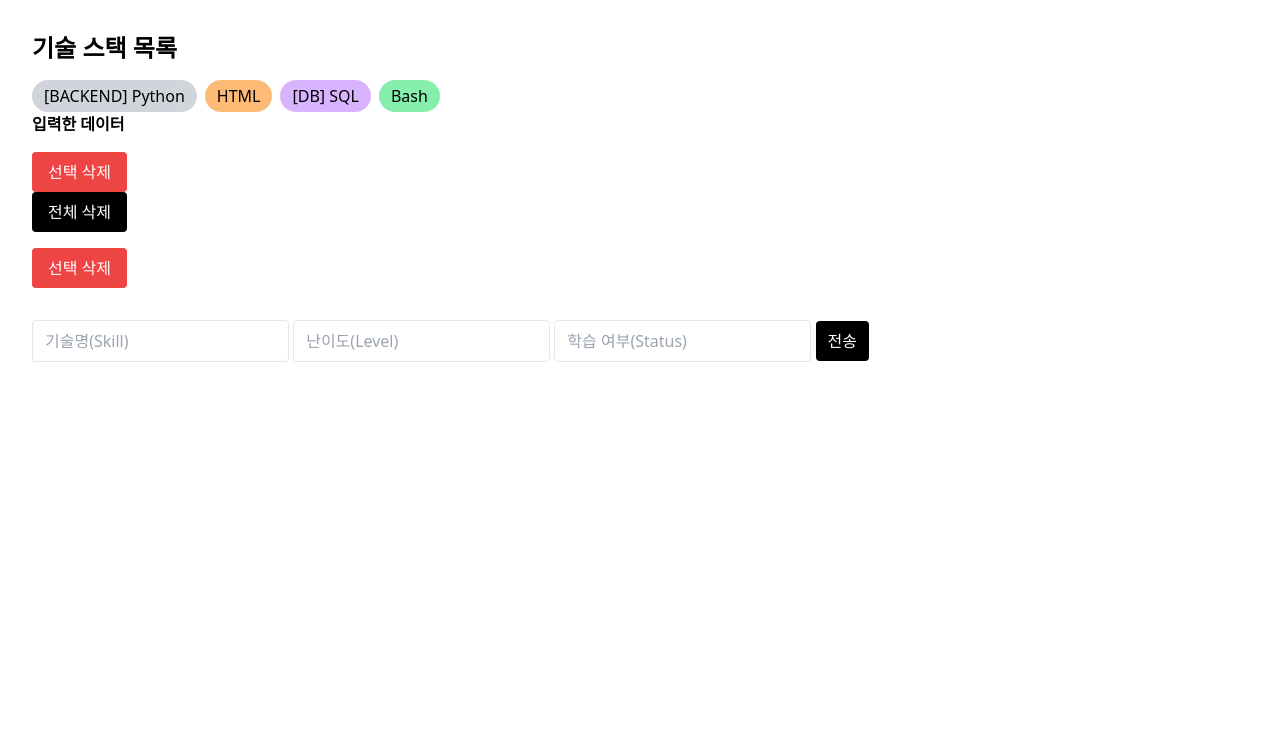
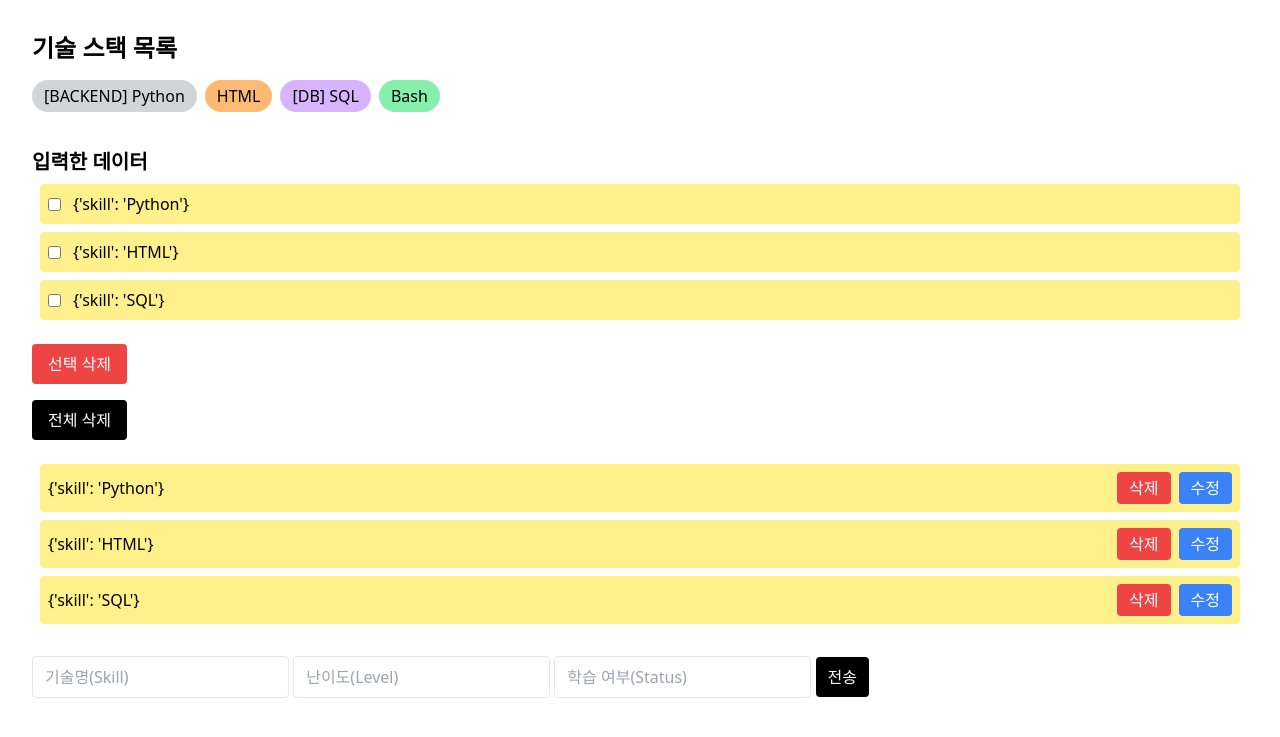
Before and after one commit to memilmuk82/hello_flask, a Flask app: page / in a window 1280 px wide. Shown: the top 737 px of the page. Run offline with Flask 3, Linux system fonts and the light colour scheme; some libraries are stand-ins or nearby versions.

Commit message:
260512 리스트 crud

```diff
--- a/app.py
+++ b/app.py
@@ -1,7 +1,11 @@
 from flask import Flask, render_template, request, redirect
 
 app = Flask(__name__)
-messages = []
+messages = [
+    {"skill": "Python"},
+    {"skill": "HTML"},
+    {"skill": "SQL"}
+]
 
 @app.route('/')
 def home():
--- a/templates/index.html
+++ b/templates/index.html
@@ -6,6 +6,7 @@
 </head>
 <body class="p-8">
     <h1 class="text-2xl font-bold mb-4">기술 스택 목록</h1>
+
     <div class="flex gap-2 flex-wrap">
         {% for skill in data %}
             {% if skill == "Python" %}
@@ -19,8 +20,9 @@
             {% endif %}
         {% endfor %}
     </div>
+
     <div>
-        <h2 class="mt9 text=xl font-bold">입력한 데이터</h2>
+        <h2 class="mt-9 text-xl font-bold">입력한 데이터</h2>
         <form action="/delete_selected" method="post">
             {% for item in messages %}
                 <div class="bg-yellow-200 p-2 m-2 rounded flex items-center gap-3">
@@ -28,40 +30,38 @@
                     <span>{{ item }}</span>
                 </div>
             {% endfor %}
-
             <button type="submit" class="mt-4 bg-red-500 text-white px-4 py-2 rounded">
                 선택 삭제
             </button>
         </form>
     </div>
-    <form action="/delete_all" method="post">
+    <form action="/delete_all" method="post" class="mt-4">
         <button type="submit" class="bg-black text-white px-4 py-2 rounded">
             전체 삭제
         </button>
     </form>
-    <form action="/delete_selected" method="post">
+
+    <div class="mt-6">
         {% for item in messages %}
             <div class="bg-yellow-200 p-2 m-2 rounded flex justify-between items-center">
                 <span>{{ item }}</span>
-                <div>
+                <div class="flex gap-2">
                     <form action="/delete" method="post" style="display:inline;">
                         <input type="hidden" name="index" value="{{ loop.index0 }}">
-                        <button type="submit" class="ml-2 bg-red-500 text-white px-3 py-1 rounded">
+                        <button type="submit" class="bg-red-500 text-white px-3 py-1 rounded">
                             삭제
                         </button>
                     </form>
                     <form action="/edit/{{ loop.index0 }}" method="get" style="display:inline;">
-                        <button type="submit" class="ml-2 bg-blue-500 text-white px-3 py-1 rounded">
+                        <button type="submit" class="bg-blue-500 text-white px-3 py-1 rounded">
                             수정
                         </button>
                     </form>
                 </div>
             </div>
         {% endfor %}
-        <button type="submit" class="mt-4 bg-red-500 text-white px-4 py-2 rounded">
-            선택 삭제
-        </button>
-    </form>
+    </div>
+
     <form action="/send" method="POST" class="mt-8">
         <input type="text" name="skill" placeholder="기술명(Skill)" class="border px-3 py-2 rounded">
         <input type="text" name="level" placeholder="난이도(Level)" class="border px-3 py-2 rounded">
```
Also changed, not shown: requirements.txt (added, +7 -0 lines). Lines whose indentation alone changed are shown as unchanged.
